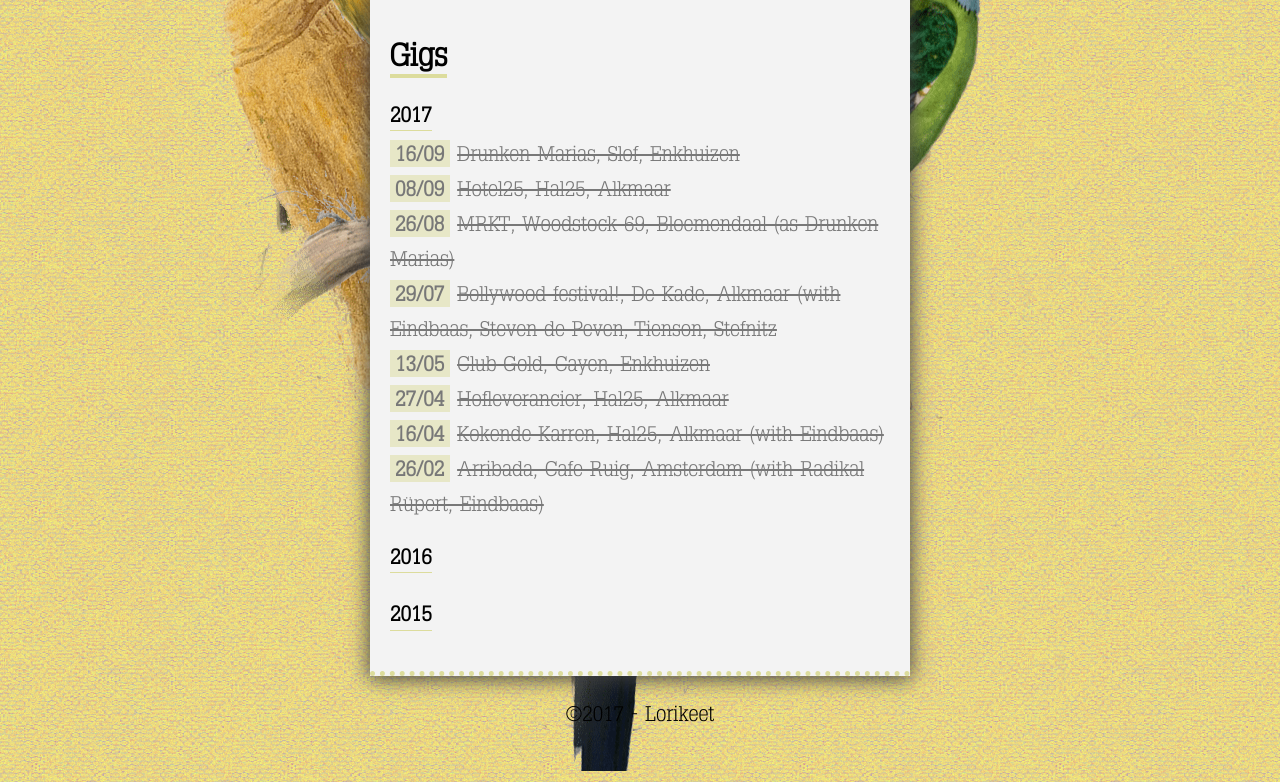
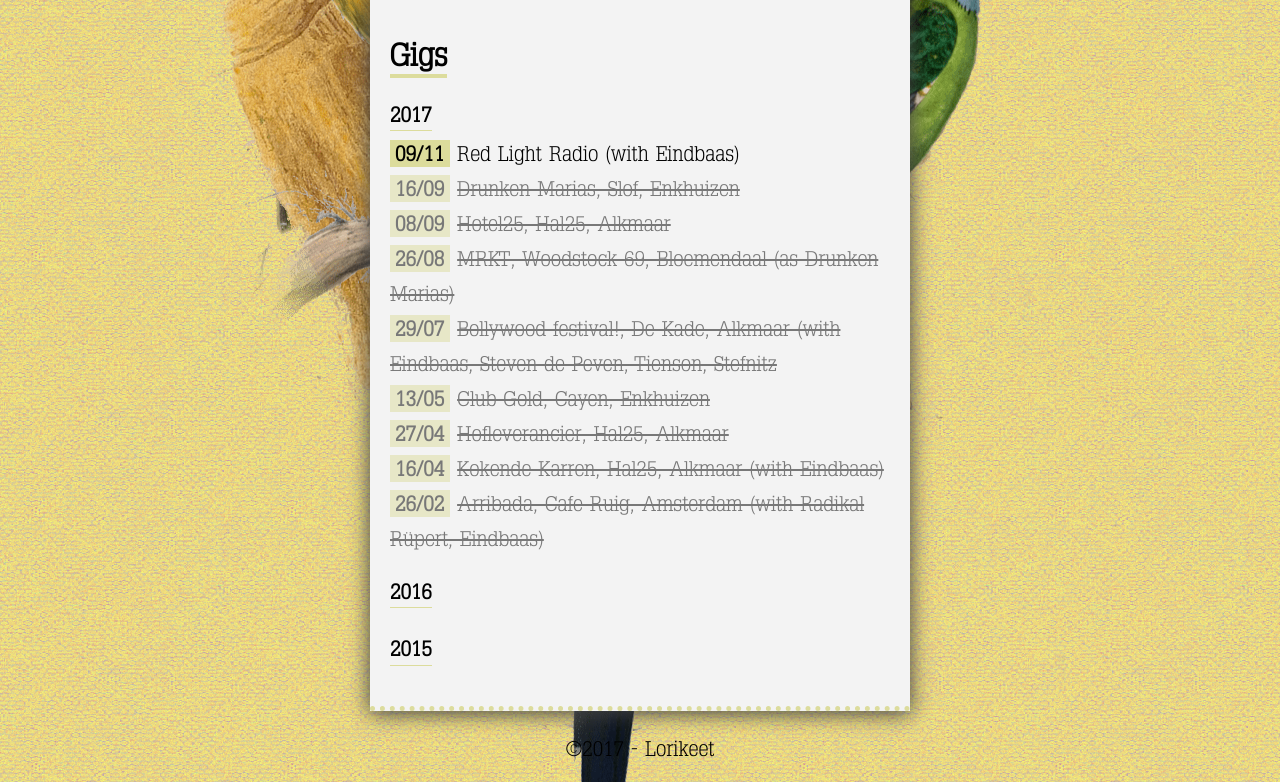
Before and after one commit to grdw/lorikeet, a Jekyll site: the page built from index.html, in a window 1280 px wide and 900 px high, scrolled down 583 px, cut to the strip 118-900 px from the top of the window. Built offline with Jekyll 4.4.1, drawn with Linux system fonts in a browser that asks for light colours.

Commit message:
Adding the Redlight date

```diff
--- a/_data/events.yaml
+++ b/_data/events.yaml
@@ -1,4 +1,6 @@
 2017:
+  - date: "2017-11-09"
+    event: "Red Light Radio (with Eindbaas)"
   - date: "2017-09-16"
     event: "Drunken Marias, Slof, Enkhuizen"
   - date: "2017-09-08"
```
